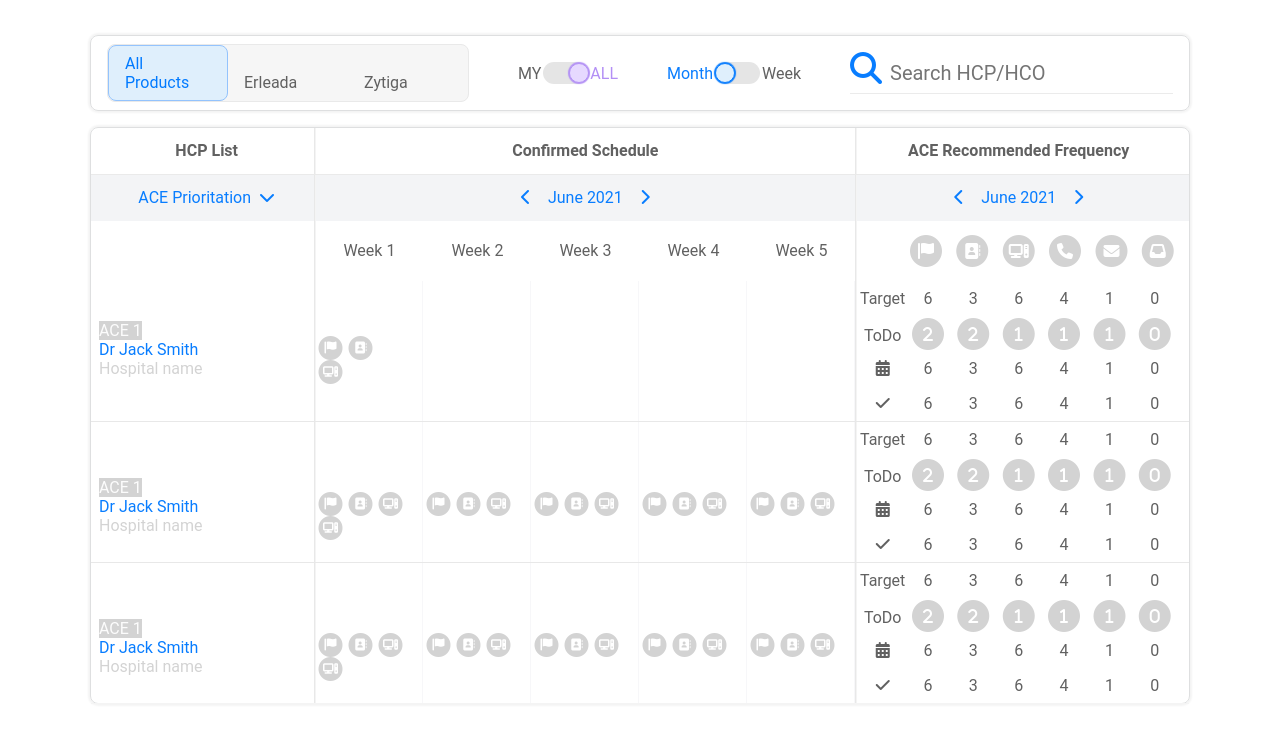
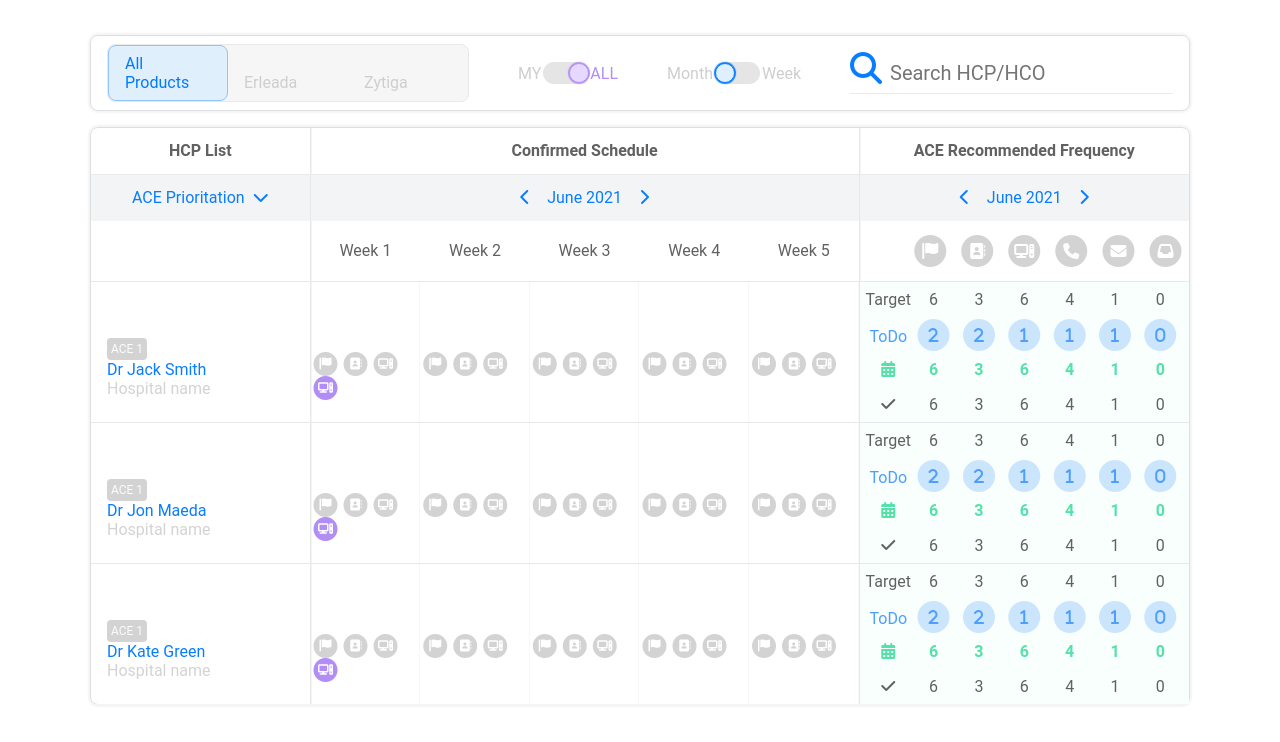
Before and after one commit to Gxerxes/angular-leon-calendar, an Angular app: page / in a window 1280 px wide. Shown: the top 742 px of the page. Built offline with nearby package versions, Linux system fonts and the light colour scheme.

Commit message:
5 files modified

```diff
--- a/src/app/product-list/product-list.component.css
+++ b/src/app/product-list/product-list.component.css
@@ -8,22 +8,6 @@ input {
 .all-container {
   max-width: 1100px;
   margin: auto;
-}
-
-.search-container {
-  border-bottom: 1px solid #ebebeb;
-}
-
-.toggled-label {
-  color: #b38ff5;
-}
-
-.untoggled-label {
-  color: #097dff;
-}
-
-.fa-magnifying-glass {
-  color: #087dff;
 }
 
 .tabs {
@@ -37,12 +21,32 @@ input {
   width: 120px;
   display: inline-block;
 }
+.tab,
+.label {
+  color: #cecece;
+}
 
 .tab-selected {
   background-color: #dfeffc;
   color: #017aff;
   border: 1px solid #93c3fd;
   border-radius: 8px;
+}
+
+.search-container {
+  border-bottom: 1px solid #ebebeb;
+}
+
+.toggled.mylabel {
+  color: #b38ff5;
+}
+
+.toggled.weeklabel {
+  color: #097dff;
+}
+
+.fa-magnifying-glass {
+  color: #087dff;
 }
 
 .top-bar {
@@ -79,14 +83,12 @@ input {
 }
 
 .table-head {
-  padding: 0 8px;
   font-weight: bold;
   border-bottom: 1px solid #eaeaea;
   box-shadow: 0 1px #f4f4f4;
 }
 
 .calendar-head {
-  padding: 0 8px;
   background-color: #f3f4f6;
 }
 
@@ -102,8 +104,7 @@ input {
 .content-container {
   display: grid;
   grid-template-columns: 2fr 5fr 3fr;
-  height: 200px;
-  padding: 0 8px;
+  height: 60px;
 }
 
 .grid {
@@ -234,7 +235,12 @@ input {
   border: 1px solid #b492f5;
   box-shadow: 0 0 1px 1px #b492f5;
 }
-.slider.untoggled-label:before {
+.my-toggle .slider:before {
+  background-color: #e6d9ff;
+  border: 1px solid #b492f5;
+  box-shadow: 0 0 1px 1px #b492f5;
+}
+.week-toggle .slider:before {
   background-color: #dfeffc;
   border: 1px solid #097dff;
   box-shadow: 0 0 1px 1px #097dff;
--- a/src/app/product-list/product-list.component.html
+++ b/src/app/product-list/product-list.component.html
@@ -5,23 +5,24 @@
       <div class="tab">Erleada</div>
       <div class="tab">Zytiga</div>
     </div>
-    <div class="toggle-container">
-      <span>MY</span>
+    <div class="toggle-container my-toggle">
+      <span class="label mylabel" [ngClass]="{ toggled: !myAll }">MY</span>
       <label class="switch">
         <input
           type="checkbox"
           (change)="myAllChange($event)"
           [checked]="true"
         />
-        <span
-          class="slider round"
-          [ngClass]="myAll ? 'toggled-label' : 'untoggled-label'"
-        ></span>
+        <span class="slider round"></span>
       </label>
-      <span [ngClass]="myAll ? 'toggled-label' : 'untoggled-label'">ALL</span>
+      <span class="label mylabel" [ngClass]="{ toggled: myAll }">ALL</span>
     </div>
-    <div class="toggle-container">
-      <span class="untoggled-label">Month</span>
+    <div class="toggle-container week-toggle">
+      <span
+        class="label weekLabel"
+        [ngClass]="{'toggled': !monthWeek}"
+        >Month</span
+      >
       <label class="switch">
         <input
           type="checkbox"
@@ -30,10 +31,9 @@
         />
         <span
           class="slider round"
-          [ngClass]="monthWeek ? 'toggled-label' : 'untoggled-label'"
         ></span>
       </label>
-      <span>Week</span>
+      <span class="label weeklabel" [ngClass]="{'toggled': monthWeek}">Week</span>
     </div>
     <div class="search-container">
       <i class="fa-solid fa-magnifying-glass fa-2x"></i>
@@ -64,14 +64,14 @@
     </div>
     <div class="content-container">
       <div class="grid name-container">
-        <div class="ace">ACE 1</div>
+        <!-- <div class="ace">ACE 1</div>
         <div class="dr">Dr Jack Smith</div>
-        <div class="hospital">Hospital name</div>
+        <div class="hospital">Hospital name</div> -->
       </div>
       <div class="grid week-container">
         <div>
           <div class="week-title">Week 1</div>
-          <div class="week-column">
+          <!-- <div class="week-column">
             <div class="week-icon week-icon-1">
               <span class="fa-stack small">
                 <i class="fa-solid fa-circle fa-stack-2x"></i>
@@ -88,35 +88,35 @@
                 <i class="fa-solid fa-computer fa-stack-1x fa-inverse"></i>
               </span>
             </div>
-          </div>
+          </div> -->
         </div>
         <div>
           <div class="week-title">Week 2</div>
-          <div class="week-column">
+          <!-- <div class="week-column">
             <div class="week-icon-1"></div>
             <div class="week-icon-2"></div>
-          </div>
+          </div> -->
         </div>
         <div>
           <div class="week-title">Week 3</div>
-          <div class="week-column">
+          <!-- <div class="week-column">
             <div class="week-icon-1"></div>
             <div class="week-icon-2"></div>
-          </div>
+          </div> -->
         </div>
         <div>
           <div class="week-title">Week 4</div>
-          <div class="week-column">
+          <!-- <div class="week-column">
             <div class="week-icon-1"></div>
             <div class="week-icon-2"></div>
-          </div>
+          </div> -->
         </div>
         <div>
           <div class="week-title">Week 5</div>
-          <div class="week-column">
+          <!-- <div class="week-column">
             <div class="week-icon-1"></div>
             <div class="week-icon-2"></div>
-          </div>
+          </div> -->
         </div>
       </div>
       <div class="events-container">
@@ -164,7 +164,7 @@
             </span>
           </div>
         </div>
-        <div class="events-content-container">
+        <!-- <div class="events-content-container">
           <div class="common-container target-container">
             <div>Target</div>
             <div>6</div>
@@ -235,10 +235,11 @@
             <div>1</div>
             <div>0</div>
           </div>
-        </div>
+        </div> -->
       </div>
     </div>
-    <app-week></app-week>
-    <app-week></app-week>
+    <app-week [drName]="'Dr Jack Smith'"></app-week>
+    <app-week [drName]="'Dr Jon Maeda'"></app-week>
+    <app-week [drName]="'Dr Kate Green'"></app-week>
   </div>
 </div>
--- a/src/app/week/week.component.css
+++ b/src/app/week/week.component.css
@@ -3,6 +3,10 @@
   border: 1px solid #dedfe0;
   border-radius: 8px;
   box-shadow: 0 0 2px 2px #f4f4f4;
+}
+
+.name-container {
+  padding-left: 16px;
 }
 
 .title-container {
@@ -32,7 +36,6 @@
   display: grid;
   grid-template-columns: 2fr 5fr 3fr;
   height: 141px;
-  padding: 0 8px;
   border-top: 1px solid #e8e8e8;
   box-shadow: 0 1px #f4f4f4;
 }
@@ -47,6 +50,9 @@
   margin-top: 56px;
   color: #fcfcfc;
   background-color: #d3d3d3;
+  border-radius: 4px;
+  padding: 4px;
+  font-size: 12px;
 }
 
 .dr {
@@ -79,6 +85,10 @@
   margin-top: 60px;
 } */
 
+.week-icon-2 span .fa-circle {
+  color: #b18df5;
+}
+
 .week-column {
   height: 100%;
   border-right: 1px solid #f7f7f9;
@@ -107,6 +117,10 @@
   text-align: center;
 }
 
+.events-container {
+  background-color: #f8fffd;
+}
+
 .events-content-container {
   display: grid;
   height: 100%;
@@ -116,11 +130,17 @@
   justify-content: center;
 }
 
-.switch {
-  position: relative;
-  display: inline-block;
-  width: 45px;
-  height: 22px;
+.calc-container * {
+  color: #56e1aa;
+  font-weight: bold;
+}
+
+.todo-container * {
+  color: #4e9efe;
+}
+
+.todo-container .fa-circle {
+  color: #cbe5fd;
 }
 
 .fa-circle {
--- a/src/app/week/week.component.html
+++ b/src/app/week/week.component.html
@@ -1,7 +1,7 @@
 <div class="content-container">
   <div class="grid name-container">
     <div class="ace">ACE 1</div>
-    <div class="dr">Dr Jack Smith</div>
+    <div class="dr">{{drName}}</div>
     <div class="hospital">Hospital name</div>
   </div>
   <div class="grid week-container">
--- a/src/app/week/week.component.ts
+++ b/src/app/week/week.component.ts
@@ -1,4 +1,4 @@
-import { Component } from '@angular/core';
+import { Component, Input } from '@angular/core';
 
 @Component({
   selector: 'app-week',
@@ -6,5 +6,5 @@ import { Component } from '@angular/core';
   styleUrls: ['./week.component.css']
 })
 export class WeekComponent {
-
+  @Input() drName: string;
 }
```
